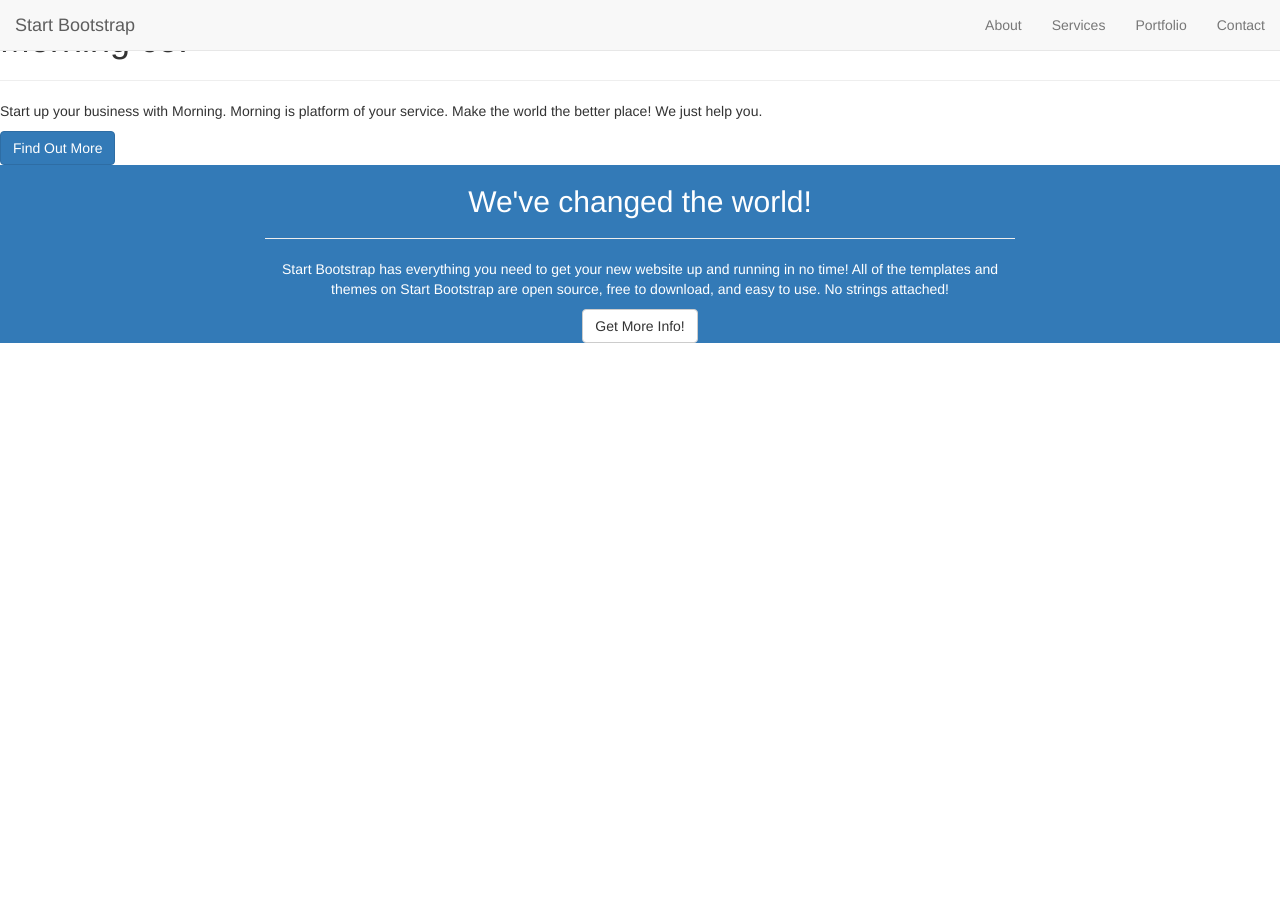
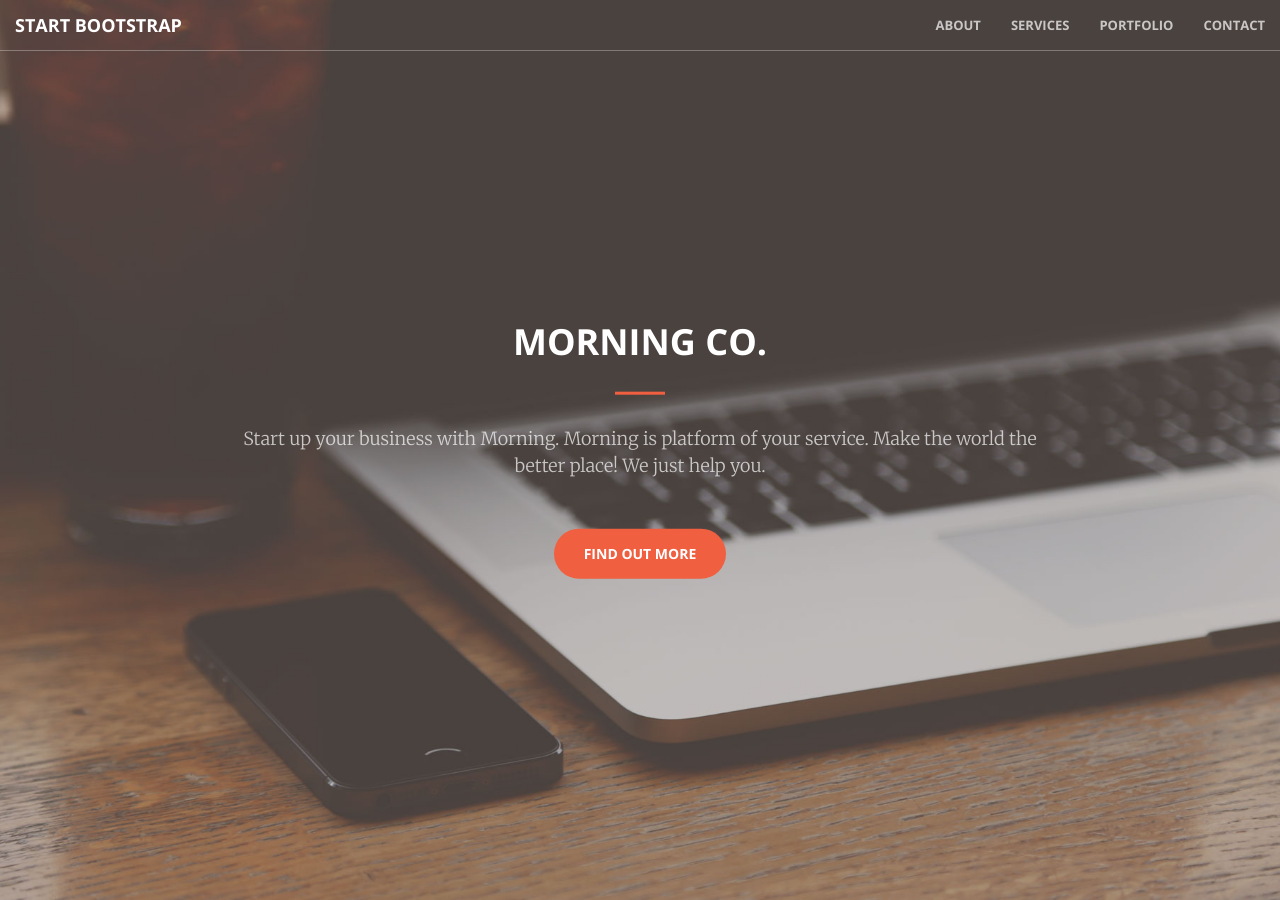
Before and after one commit to imyme6yo/imyme6yo.github.io, a Jekyll site: the page built from pages/about.html, in a window 1280 px wide and 900 px high. Built offline with Jekyll 4.4.1, drawn with Linux system fonts in a browser that asks for light colours; nearby versions of some CDN libraries; library files that are not in the unit come from our copies.

Commit message:
add page_head.html

```diff
--- a/_layouts/about.html
+++ b/_layouts/about.html
@@ -1,7 +1,7 @@
 <!DOCTYPE html>
 <html lang="en">
 
-{% include head.html %}
+{% include page_head.html %}
 
 <body id="page-top">
   {% include nav.html %}
```
